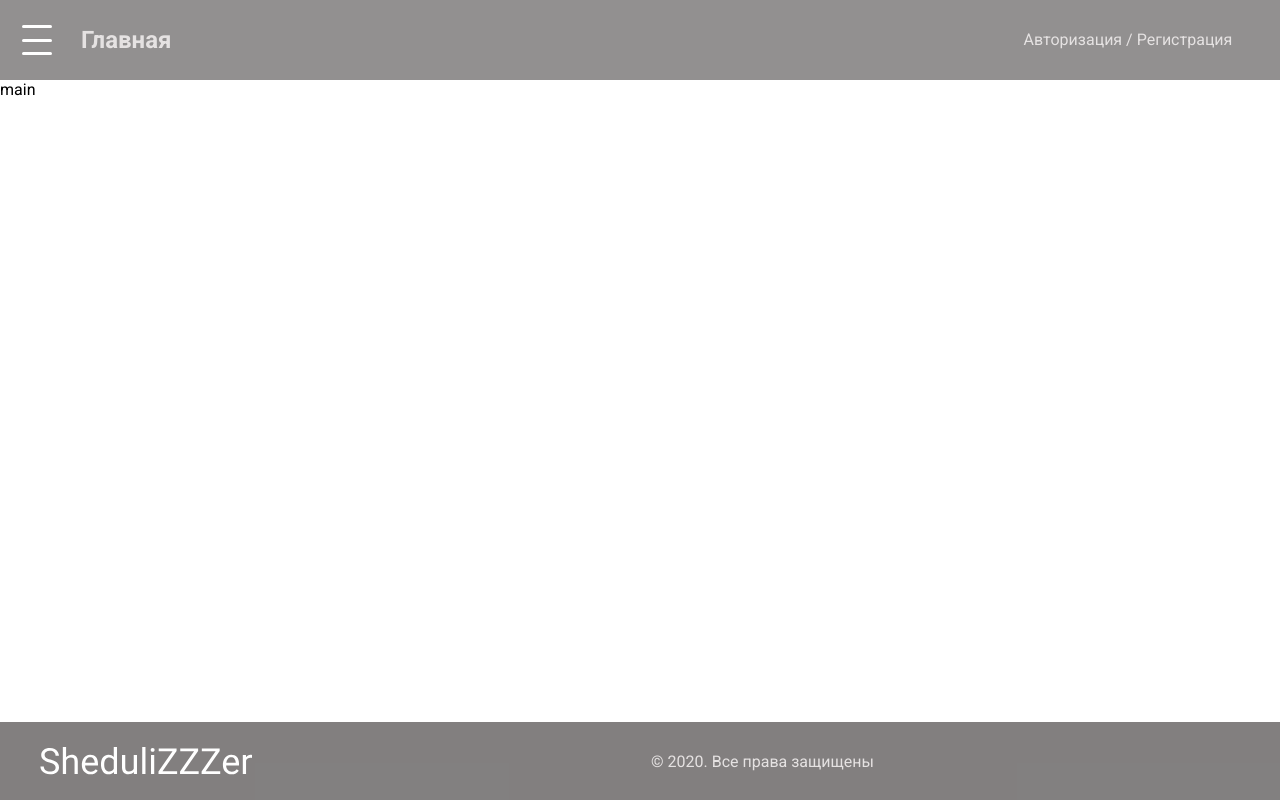
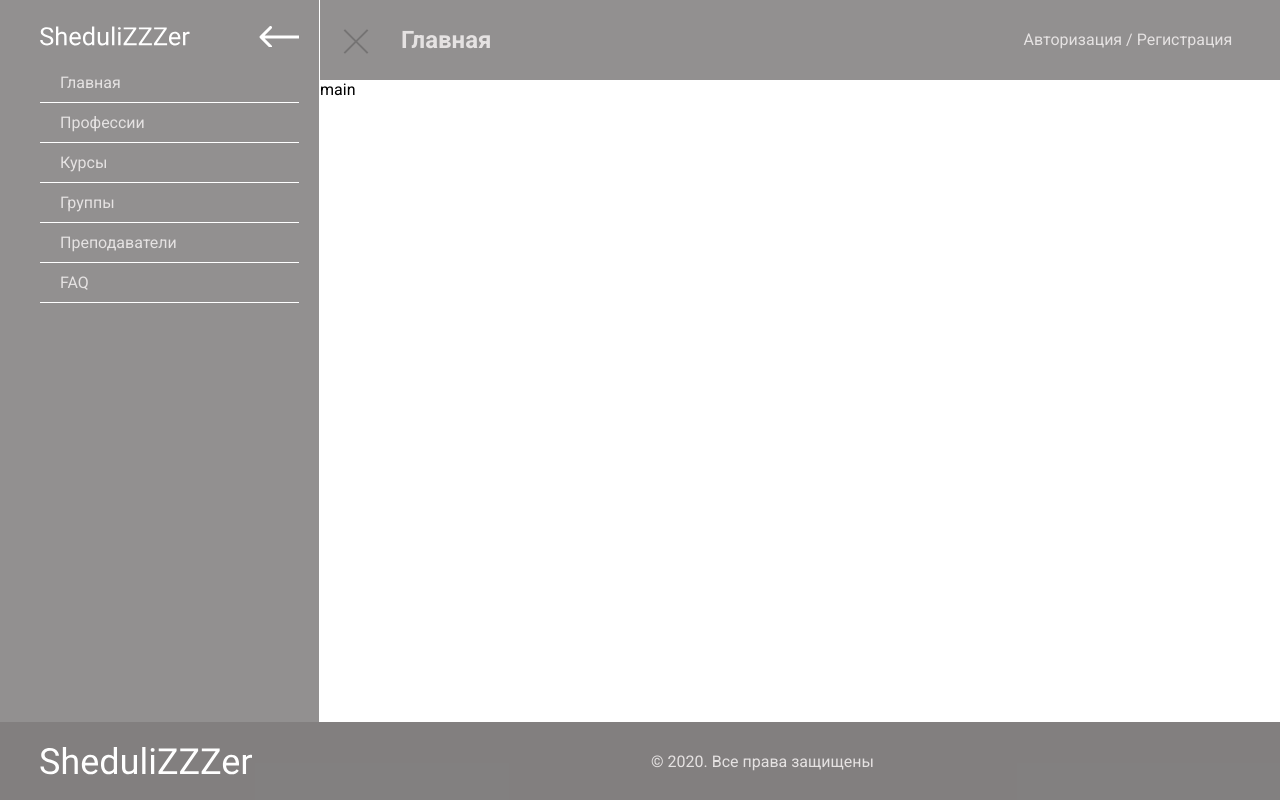
Before and after one commit to Aspirants-FS-FE/SheduliZZZer, a website built with webpack: page src/index.html in a window 1280 px wide. Both pictures are taken after a click on the button "Открыть меню". Built offline with nearby package versions, Linux system fonts and the light colour scheme.

Commit message:
Add transform HumbButton

```diff
--- a/src/css/style.css
+++ b/src/css/style.css
@@ -4,7 +4,7 @@
   --btn-color: #e5e2e2;
   --btn-bg: #6c757d;
   --btn-bg-hover: #343a40;
-  --btn-del-bg: #EF3737;
+  --btn-del-bg: #ef3737;
   --btn-del-bg-hover: #862222;
   --grey-bg: rgba(133, 131, 131, 0.89);
   --dark-bg: rgba(115, 112, 112, 0.89);
@@ -124,7 +124,7 @@ input[type='submit'] {
 
 .header-humb {
   position: relative;
-  width:30px;
+  width: 30px;
   height: 30px;
   padding: 0;
   margin-right: 29px;
@@ -156,6 +156,37 @@ input[type='submit'] {
 
 .header-humb-line::after {
   bottom: 0;
+}
+
+.header-humb-close {
+  position: absolute;
+  right: 0;
+  top: 0;
+  width: 32px;
+  height: 32px;
+  opacity: 0.3;
+}
+
+.header-humb-close:hover {
+  opacity: 1;
+}
+
+.header-humb-close::before,
+.header-humb-close::after {
+  content: '';
+  position: absolute;
+  left: 15px;
+  height: 33px;
+  width: 2px;
+  background-color: #333333;
+}
+
+.header-humb-close::before {
+  transform: rotate(45deg);
+}
+
+.header-humb-close::after {
+  transform: rotate(-45deg);
 }
 
 .header-title {
@@ -302,7 +333,7 @@ input[type='submit'] {
   margin-top: 54px;
 }
 
-.prof-point:nth-child(n+2) {
+.prof-point:nth-child(n + 2) {
   margin-top: 31px;
 }
 
--- a/src/js/ui/Sidebar.js
+++ b/src/js/ui/Sidebar.js
@@ -9,6 +9,7 @@ export default class Sidebar {
     this.action = '';
     this.init();
     this.initToggleButton();
+    this.initHiddenSidebar();
   }
 
   init() {
@@ -28,7 +29,20 @@ export default class Sidebar {
 
     btn.addEventListener('click', () => {
       this.element.classList.toggle('sidebar-toggle');
+      Sidebar.initToggleHumb();
     });
+  }
+
+  initHiddenSidebar() {
+    this.element.classList.add('sidebar-toggle');
+  }
+
+  static initToggleHumb() {
+    const btn = document.querySelector('.header-humb');
+    const btnHumb = btn.lastElementChild;
+
+    btnHumb.classList.toggle('header-humb-line');
+    btnHumb.classList.toggle('header-humb-close');
   }
 
   addAction(action) {
```
